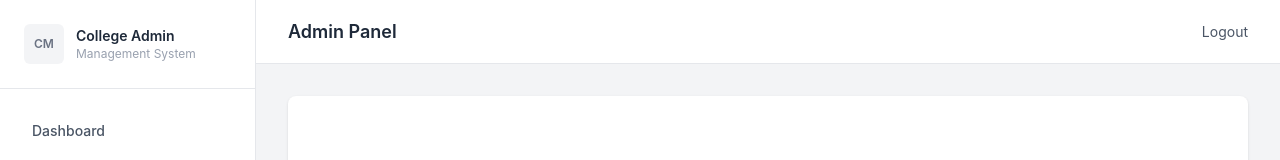
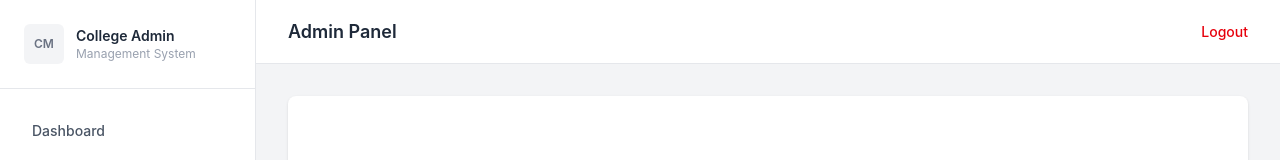
Before and after one commit to AyusmanNanda/College_Management_system, a React app in the folder frontend/: page /admin in a window 1280 px wide. Shown: the top 160 px of the page. Built offline with nearby package versions, Linux system fonts and the light colour scheme; the HTML template or start-up script is replaced by a standard one.

Commit message:
color logout button

```diff
--- a/frontend/src/pages/Admin/AdminLayout.jsx
+++ b/frontend/src/pages/Admin/AdminLayout.jsx
@@ -132,12 +132,21 @@ const AdminLayout = () => {
                     </h1>
 
                     {/* Logout moved here */}
+                    {/*<button
+                        onClick={handleLogout}
+                        className="px-4 py-2 text-sm font-medium text-white bg-red-500 rounded-md hover:bg-red-600 transition"
+                    >
+                        Logout
+                    </button>*/}
                     <button
                         onClick={handleLogout}
-                        className="text-sm text-gray-600 hover:text-gray-900 transition"
+                        className="text-sm font-medium text-red-600 hover:text-red-700 hover:underline transition"
                     >
                         Logout
                     </button>
+
+
+
                 </header>
 
                 {/* Content */}
```
Also changed, not shown: 1 other file (tests, documents, lock files or other folders).
